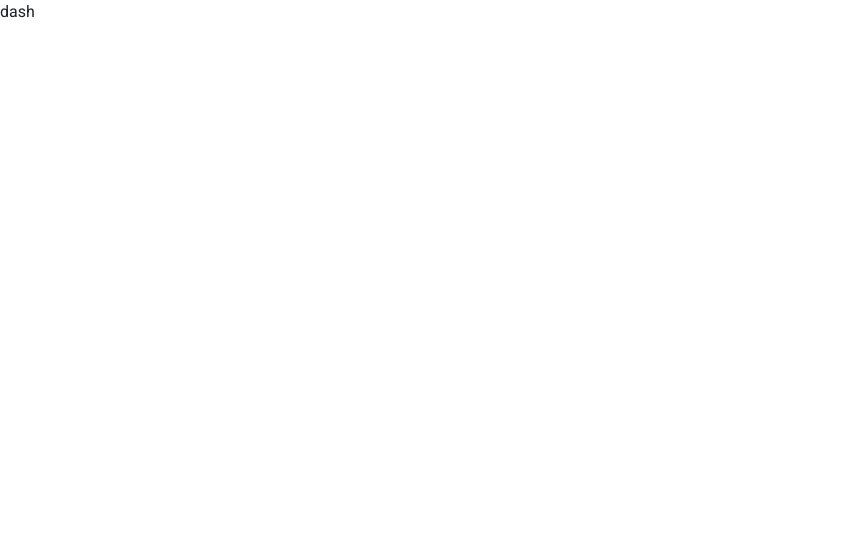
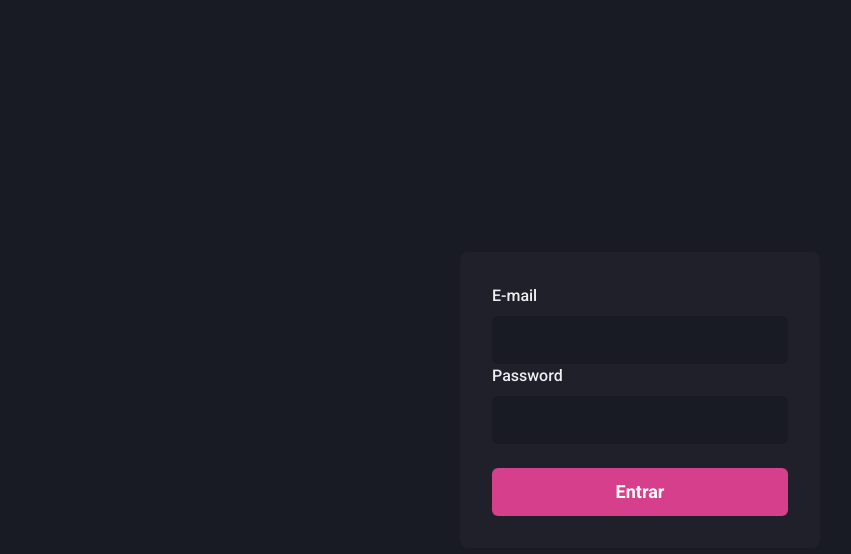
Before and after one commit to savinnsk/nextjs-admin-template-responsive, a Next.js app: page / in a window 1280 px wide. Shown: the top 554 px of the page, without its empty margins (0-851 px from the left). Built offline with nearby package versions, Linux system fonts and the light colour scheme.

Commit message:
feat: sign in component

```diff
--- a/src/pages/index.tsx
+++ b/src/pages/index.tsx
@@ -1,7 +1,67 @@
+import {
+  Button,
+  Flex,
+  Input,
+  Stack,
+  FormLabel,
+  FormControl,
+} from "@chakra-ui/react";
+
 export default function Home() {
   return (
-    <>
-      <h1>dash</h1>
-    </>
+    <Flex
+      w="100vw"
+      h="100vh"
+      align="center"
+      justify="center"
+      bg="gray.900"
+      color="gray.50"
+    >
+      <Flex
+        as="form"
+        w="100%"
+        maxW="360"
+        bg="gray.800"
+        p="8"
+        borderRadius={8}
+        flexDir="column"
+      >
+        <Stack spacing="4">
+          <FormControl>
+            <FormLabel htmlFor="email">E-mail</FormLabel>
+            <Input
+              id="email"
+              name="email"
+              type="email"
+              focusBorderColor="pink.500"
+              bgColor="gray.900"
+              variant="filled"
+              _hover={{
+                bgColor: "gray.900",
+              }}
+              size="lg"
+            />
+
+            <FormLabel htmlFor="password">Password</FormLabel>
+            <Input
+              id="password"
+              name="password"
+              type="password"
+              focusBorderColor="pink.500"
+              bgColor="gray.900"
+              variant="filled"
+              _hover={{
+                bgColor: "gray.900",
+              }}
+              size="lg"
+            />
+          </FormControl>
+        </Stack>
+
+        <Button type="submit" mt="6" colorScheme="pink" size="lg">
+          Entrar
+        </Button>
+      </Flex>
+    </Flex>
   );
 }
```
